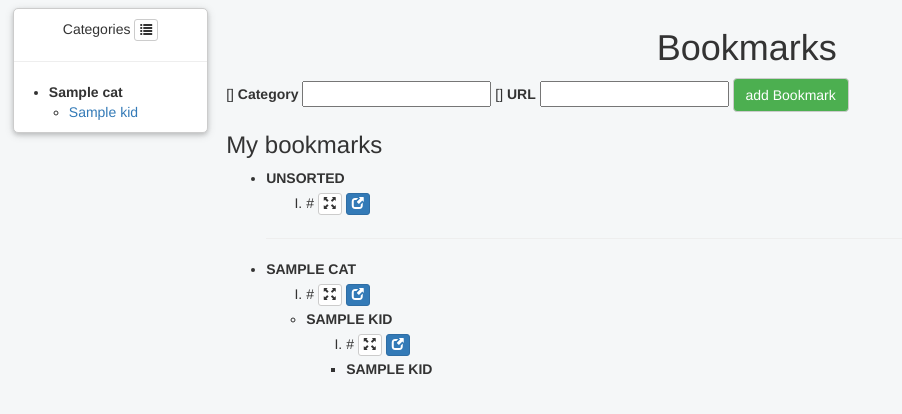
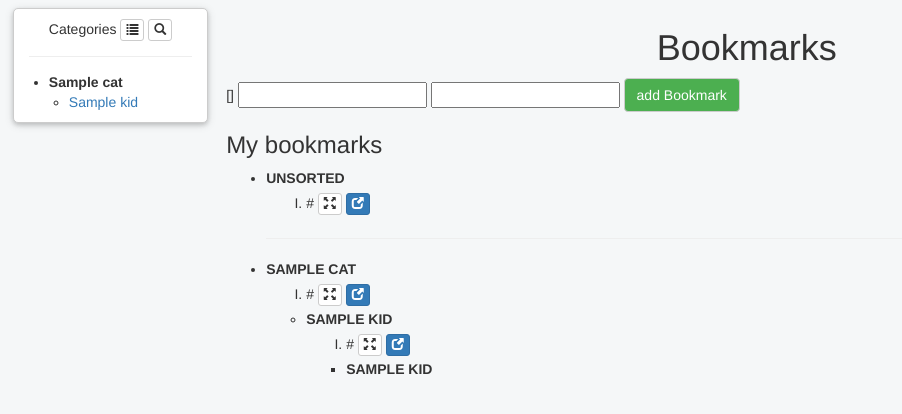
Before and after one commit to quentin-david/heimdall, a Django app: template notes/templates/bookmark/bookmark_list.html in a window 1280 px wide. Shown: the part 54-468 px from the top of the page, without its empty margins (0-902 px from the left). Run offline with Django 3.2, Linux system fonts and the light colour scheme; the template is opened without the code that fills it: most values are stand-ins (such as "Sample title", 1, 10 or a date in 2020); form fields are guessed from the names that the template uses; some libraries are stand-ins or nearby versions.

Commit message:
add generic bookmark form

```diff
--- a/notes/forms.py
+++ b/notes/forms.py
@@ -53,7 +53,6 @@ class CategoryForm(forms.ModelForm):
 class BookmarkForm(forms.ModelForm):
     class Meta:
         model = Bookmark
-        #exclude = ['owner']
         fields = ('url', 'category')
 
     def __init__(self, *args, **kwargs):
--- a/notes/templates/bookmark/bookmark_list.html
+++ b/notes/templates/bookmark/bookmark_list.html
@@ -3,20 +3,7 @@
 {% block title %}Bookmarks{% endblock %}
 
 {% block content %}
-     <form class="form-inline" action="" method="post">
-        {% csrf_token %}
-        <div class="form-group">
-            {{ form.category.errors }}
-            <label for="{{ form.category.id_for_label }}">Category</label>
-            {{ form.category }}
-        </div>
-        <div class="form-group">
-            {{ form.url.errors }}
-            <label for="{{ form.url.id_for_label }}">URL</label>
-            {{ form.url }}
-        </div>
-        <input class="btn btn-default btn-bookmark" type="submit" value="add Bookmark" />
-    </form>
+   {% include 'bookmark/snippet_form_bookmark.html' %}
 
 
    <h3>My bookmarks</h3>
--- /dev/null
+++ b/notes/templates/bookmark/snippet_form_bookmark.html
@@ -0,0 +1,9 @@
+<form class="form-inline" action="{% url 'bookmark_create' %}" method="post">
+    {% csrf_token %}
+    <div class="form-group">
+        {{ bookmark_form.url.errors }}
+        {{ bookmark_form.category }}
+        {{ bookmark_form.url }}
+    </div>
+    <input class="btn btn-default btn-bookmark" type="submit" value="add Bookmark" />
+</form>
--- /dev/null
+++ b/notes/templates/category/snippet_category_list.html
@@ -0,0 +1,52 @@
+<div id="category-list" class="list-group launcher category-list">
+    <h5>
+        Categories
+        <a href="{% url 'category_list' %}">
+            <button type="button" class="btn btn-default btn-xs" data-toggle="tooltip" data-placement="bottom" title="edit category list">
+                <span class="glyphicon glyphicon-list"></span>
+            </button>
+        </a>
+
+            <button id="btn-search-note" type="button" class="btn btn-default btn-xs" data-toggle="tooltip" data-placement="bottom" title="search">
+                <span class="glyphicon glyphicon-search"></span>
+            </button>
+
+        <div id="search-note-form" style="margin-top: 12px; display: none">
+            <input type="search" class="form-control search" id="inputSearch" placeholder="Search">
+        </div>
+    </h5>
+
+    <hr style="margin: 15px">
+
+    <ul class="list">
+    {% for cat in root_category_list %}
+        <li>
+            <b class="category-name">{{cat.name}}</b>
+
+        <ul>
+            {% for kid in cat.category_set.all %}
+                <li>
+                    <a class="subcategory-name" href="{% url 'topic_view' kid.id %}">
+                        {{kid.name}}
+                    </a>
+                </li>
+            {% endfor %}
+        </ul>
+        </li>
+    {% endfor %}
+     </ul>
+</div>
+
+<script src="//cdnjs.cloudflare.com/ajax/libs/list.js/1.5.0/list.min.js"></script>
+
+<script>
+    $("#btn-search-note").click(function(){
+             $("#search-note-form").toggle();
+             $(".search").focus();
+    });
+    /* Search option */
+    var options = {
+      valueNames: [ 'category-name', 'subcategory-name' ]
+    };
+    var categoryList = new List('category-list', options);
+</script>
--- a/notes/templates/notes/base_notes.html
+++ b/notes/templates/notes/base_notes.html
@@ -7,38 +7,7 @@
 {% endblock %}
 
 {% block left_nav %}
-    <div class="list-group launcher category-list">
-        <h5>
-            Categories
-            <a href="{% url 'category_list' %}">
-                <button type="button" class="btn btn-default btn-xs" data-toggle="tooltip" data-placement="bottom" title="edit category list">
-                    <span class="glyphicon glyphicon-list"></span>
-                </button>
-            </a>
-        </h5>
-        <hr>
-        <ul>
-        {% for cat in root_category_list %}
-            <li><b>{{cat.name}}</b></li>
-            <ul>
-                {% for kid in cat.category_set.all %}
-                    <li>
-                        <a href="{% url 'topic_view' kid.id %}">
-                            {{kid.name}}
-                        </a>
-                    </li>
-                    {% comment%}
-                    <ul>
-                        {% for grandkid in kid.category_set.all %}
-                            <li>{{grandkid.name}}</li>
-                        {% endfor %}
-                    </ul>
-                {% endcomment%}
-                {% endfor %}
-            </ul>
-        {% endfor %}
-         </ul>
-    </div>
+    {% include 'category/snippet_category_list.html' %}
 {% endblock %}
 
 {% block title %}  {% endblock %}
--- a/notes/templates/topic/topic_view.html
+++ b/notes/templates/topic/topic_view.html
@@ -16,6 +16,7 @@
     </h3>
 
     <div style="display: none" id="form-bookmark" >
+        {%comment%}
         <form class="form-inline" action="" method="post">
             {% csrf_token %}
             <div class="form-group">
@@ -25,6 +26,8 @@
             </div>
             <input class="btn btn-default btn-bookmark" type="submit" value="add Bookmark" />
         </form>
+        {% endcomment%}
+        {% include "bookmark/snippet_form_bookmark.html" %}
     </div>
 
     <ul class="bookmark-list">
```
Also changed, not shown: appli/templates/appli/home.html (+8 -24 lines), appli/views.py (+2 -6 lines), notes/urls.py (+5 -4 lines), notes/views.py (+14 -35 lines).
